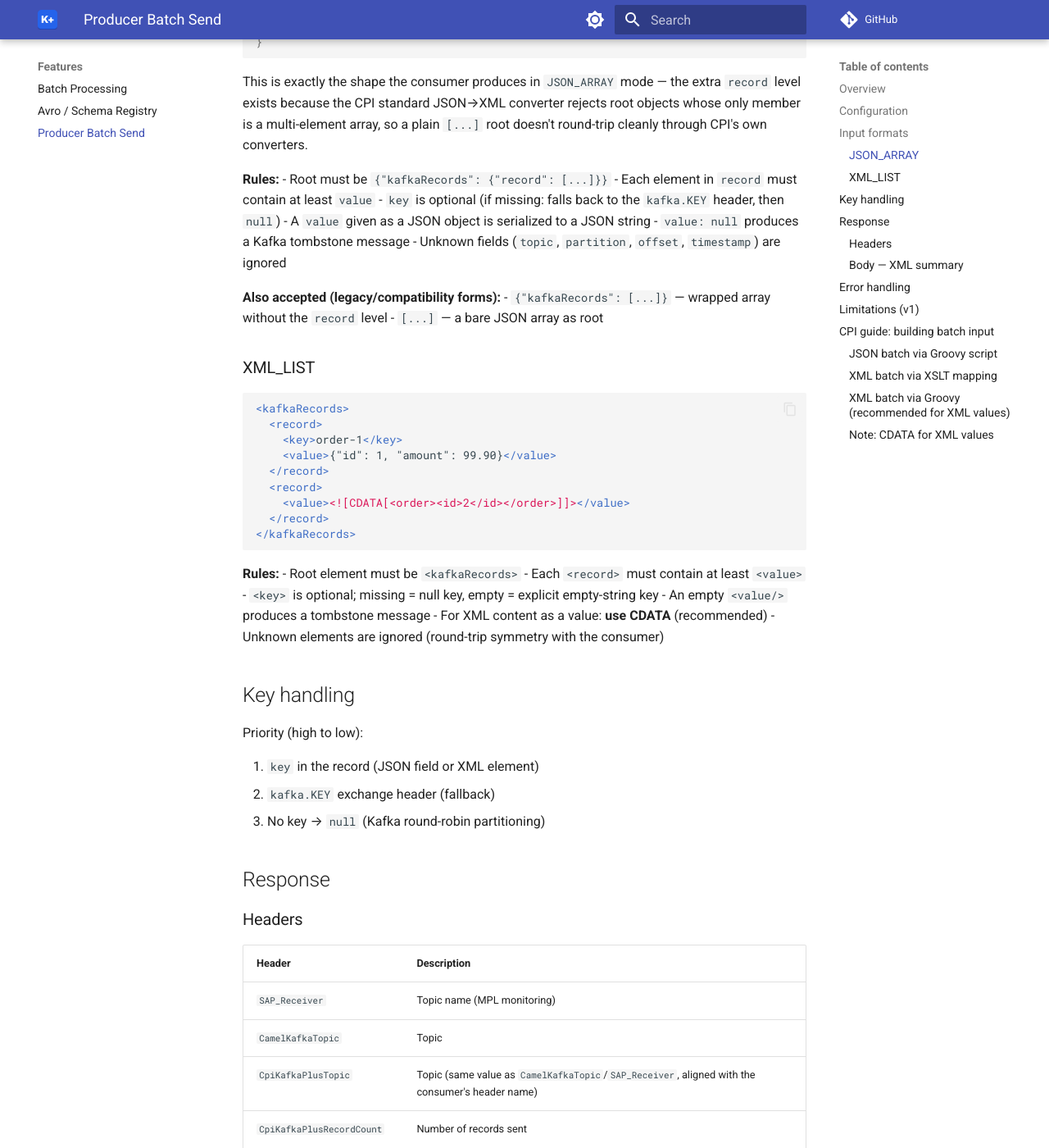
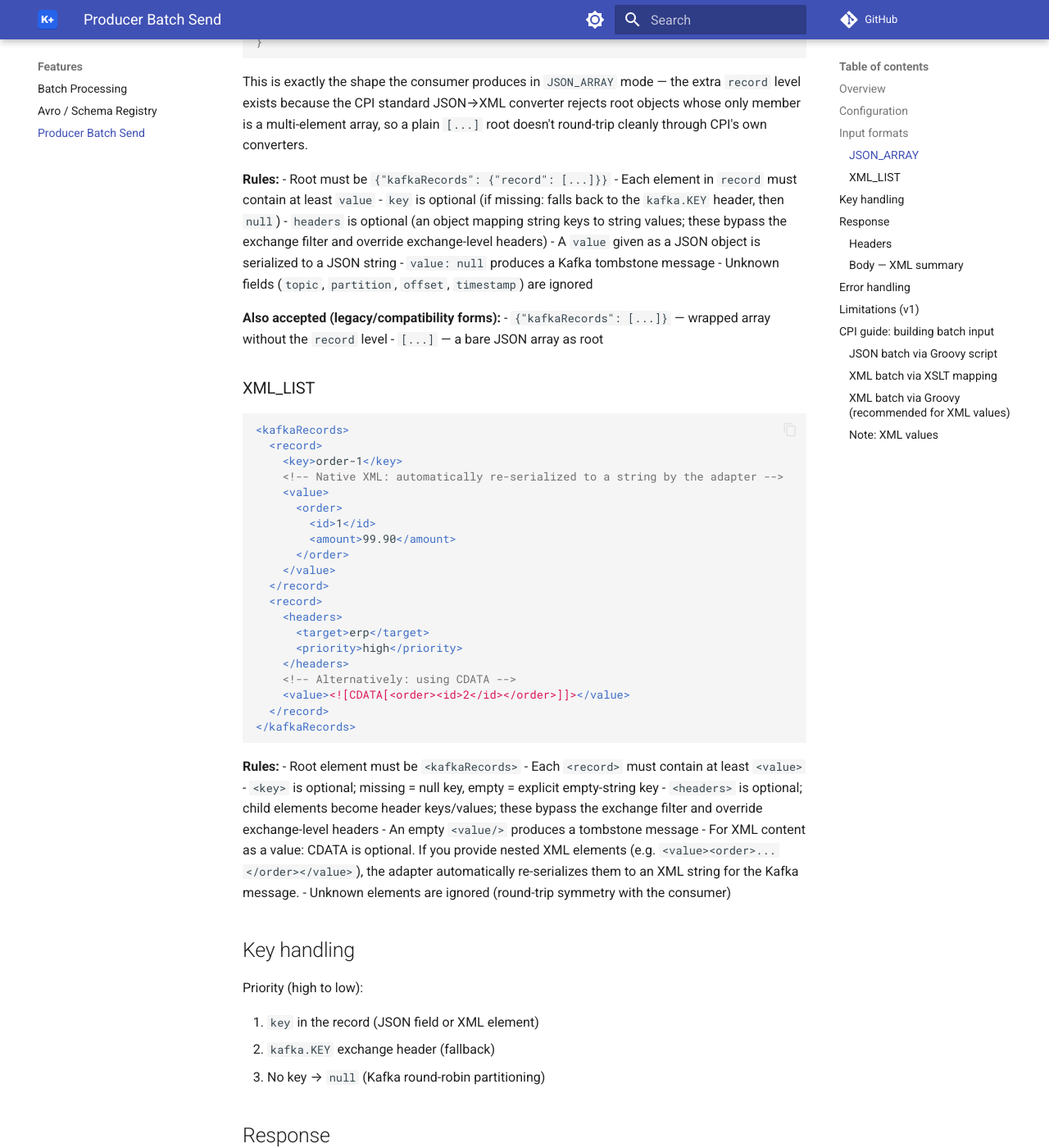
Before and after one commit to FinkeFlo/cpi-kafka-adapter-plus, an MkDocs documentation site: the page built from docs/features/producer-batch.md, in a window 1280 px wide and 1400 px high, scrolled down 920 px. Shown: the whole window at 82% size. Built offline with MkDocs 1.6.1 and Material for MkDocs 9.7.7, drawn with Linux system fonts in a browser that asks for light colours; comment, search, counter and statistics services are not loaded; some of the changed text lies outside the part shown.

Commit message:
docs: update producer batch docs and changelog for v1.0.12

````diff
--- a/docs/features/producer-batch.md
+++ b/docs/features/producer-batch.md
@@ -24,7 +24,7 @@ for maximum throughput.
   "kafkaRecords": {
     "record": [
       {"key": "order-1", "value": {"id": 1, "amount": 99.90}},
-      {"key": "order-2", "value": {"id": 2, "amount": 45.00}},
+      {"key": "order-2", "headers": {"target": "erp", "priority": "high"}, "value": {"id": 2, "amount": 45.00}},
       {"value": "message without key"}
     ]
   }
@@ -40,6 +40,7 @@ doesn't round-trip cleanly through CPI's own converters.
 - Root must be `{"kafkaRecords": {"record": [...]}}`
 - Each element in `record` must contain at least `value`
 - `key` is optional (if missing: falls back to the `kafka.KEY` header, then `null`)
+- `headers` is optional (an object mapping string keys to string values; these bypass the exchange filter and override exchange-level headers)
 - A `value` given as a JSON object is serialized to a JSON string
 - `value: null` produces a Kafka tombstone message
 - Unknown fields (`topic`, `partition`, `offset`, `timestamp`) are ignored
@@ -54,9 +55,20 @@ doesn't round-trip cleanly through CPI's own converters.
 <kafkaRecords>
   <record>
     <key>order-1</key>
-    <value>{"id": 1, "amount": 99.90}</value>
+    <!-- Native XML: automatically re-serialized to a string by the adapter -->
+    <value>
+      <order>
+        <id>1</id>
+        <amount>99.90</amount>
+      </order>
+    </value>
   </record>
   <record>
+    <headers>
+      <target>erp</target>
+      <priority>high</priority>
+    </headers>
+    <!-- Alternatively: using CDATA -->
     <value><![CDATA[<order><id>2</id></order>]]></value>
   </record>
 </kafkaRecords>
@@ -66,8 +78,9 @@ doesn't round-trip cleanly through CPI's own converters.
 - Root element must be `<kafkaRecords>`
 - Each `<record>` must contain at least `<value>`
 - `<key>` is optional; missing = null key, empty = explicit empty-string key
+- `<headers>` is optional; child elements become header keys/values; these bypass the exchange filter and override exchange-level headers
 - An empty `<value/>` produces a tombstone message
-- For XML content as a value: **use CDATA** (recommended)
+- For XML content as a value: CDATA is optional. If you provide nested XML elements (e.g. `<value><order>...</order></value>`), the adapter automatically re-serializes them to an XML string for the Kafka message.
 - Unknown elements are ignored (round-trip symmetry with the consumer)
 
 ## Key handling
@@ -120,7 +133,7 @@ On error, the body is left unchanged (for debugging).
 
 - JSON Schema validation is skipped in batch mode (logged as a warning)
 - `kafka.PARTITION_KEY` and `kafka.OVERRIDE_TIMESTAMP` apply to all records in the batch
-- Exchange headers are copied to all Kafka records (no per-record headers)
+- Exchange headers are copied to all Kafka records (unless overridden by per-record `headers` inside the payload)
 - Avro serialization is not supported in batch mode (v1)
 
 ---
@@ -200,11 +213,11 @@ def Message processData(Message message) {
 }
 ```
 
-### Note: CDATA for XML values
+### Note: XML values
 
-Always use CDATA for XML content used as a value:
+If you want to send XML payloads as the Kafka message value, you have two options:
 
-- **XSLT:** `cdata-section-elements="value"` in `<xsl:output>`
-- **Groovy:** insert `<![CDATA[...]]>` manually
-
-The XML parser automatically un-escapes CDATA.
+1. **Native XML (Recommended):** Just nest the XML elements directly inside `<value>`. The adapter's batch parser detects child elements and automatically re-serializes them into an XML string. This is often the easiest approach when using standard CPI message mappings.
+2. **CDATA:** Wrap the XML string in `<![CDATA[...]]>`. The parser will read it as a raw string.
+   - **XSLT:** `cdata-section-elements="value"` in `<xsl:output>`
+   - **Groovy:** insert `<![CDATA[...]]>` manually
````
Also changed, not shown: docs/changelog.md (+12 -0 lines).
